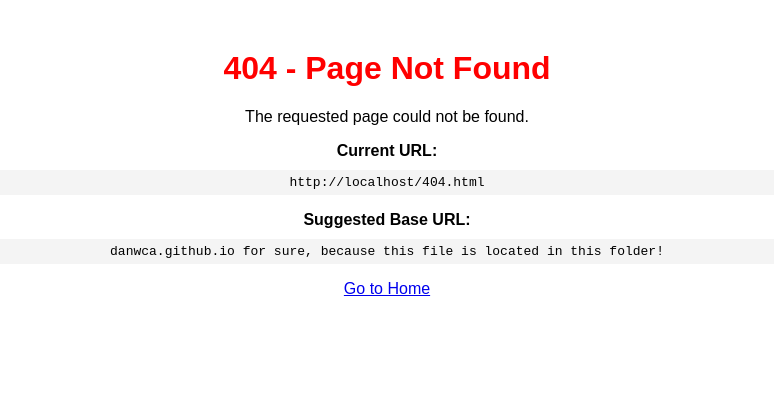
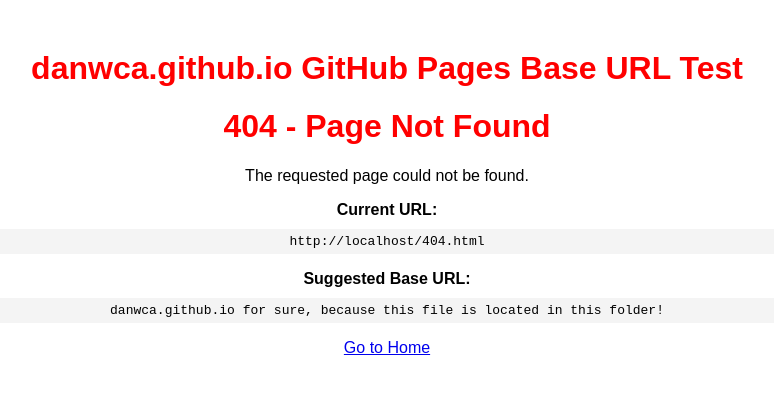
Before and after one commit to danwca/danwca.github.io, a plain HTML site: page 404.html in a window 1280 px wide. Shown: the whole page, without its empty margins (253-1027 px from the left). Drawn offline with Linux system fonts and the light colour scheme.

Commit message:
Update 404.html

```diff
--- a/404.html
+++ b/404.html
@@ -23,6 +23,7 @@
     </style>
 </head>
 <body>
+     <h1> danwca.github.io  GitHub Pages Base URL Test</h1>
     <h1>404 - Page Not Found</h1>
     <p>The requested page could not be found.</p>
     <p><strong>Current URL:</strong> <code id="current-url"></code></p>
```
